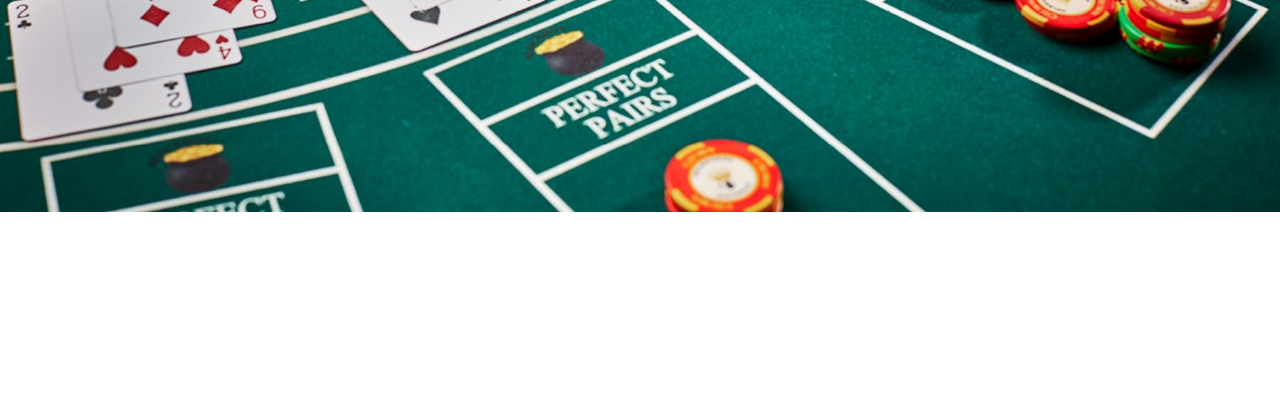
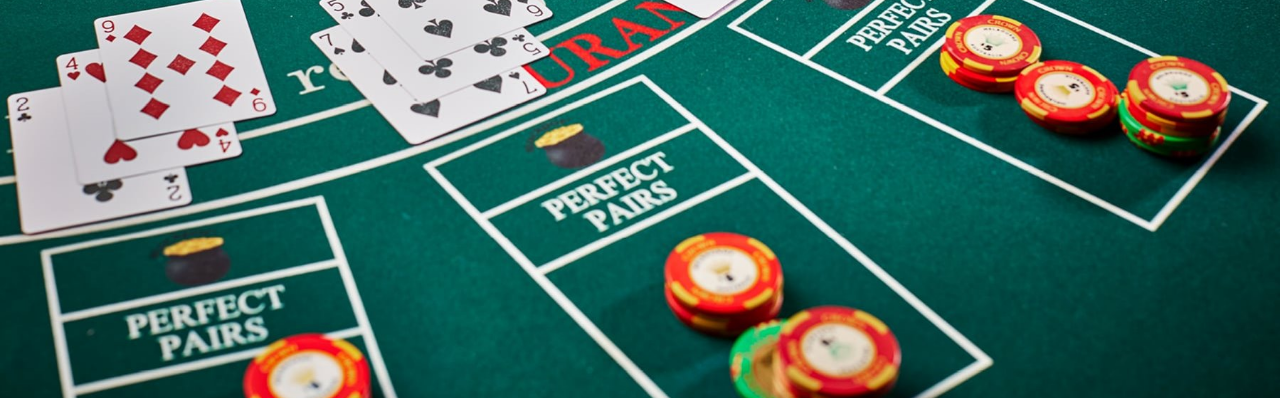
Before and after one commit to EngelberAmaya/BlackJack-JavaScript, a plain HTML site: page index.html in a window 1280 px wide. Shown: the part 480-878 px from the top of the page. Before the commit the page ends 800 px from the top, so only its background shows below. Drawn offline with Linux system fonts and the light colour scheme; some packages are replaced by stand-ins of ours; a script that the page names is missing.

Commit message:
Pattern module

```diff
--- a/assets/css/styles.css
+++ b/assets/css/styles.css
@@ -33,7 +33,7 @@ h1 {
    font-weight: bold;
 }
 
-@media (max-width: 1200px) {
+@media (max-width: 1535px) {
     .fondo {
         background-image: url(../img/fondo.jpg);
         background-position: center;
@@ -43,3 +43,7 @@ h1 {
         /*padding: auto;*/
     }
 }
+
+html, body {
+    margin: 0px;
+}
```
Also changed, not shown: assets/js/juego.js (+7 -8 lines).
